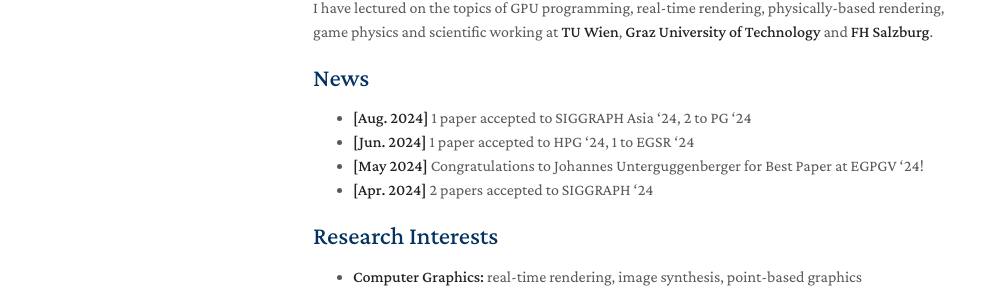
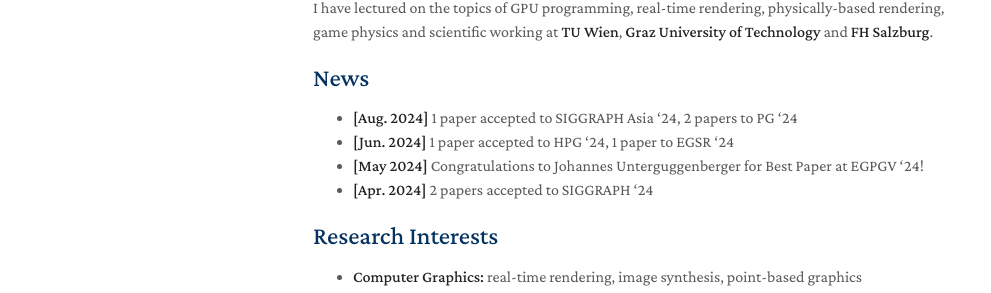
Before and after one commit to Snosixtyboo/snosixtyboo.github.io, a Jekyll site: the page built from index.md, in a window 1280 px wide and 1008 px high. Shown: the part 485-778 px from the top of the window, without its empty margins (157-1148 px from the left). Built offline with Jekyll 4.4.1, drawn with Linux system fonts in a browser that asks for light colours; nearby versions of some CDN libraries; a style sheet for code colours, icons or effects is not loaded; our own code applies the rules of GitHub Pages for plain Markdown files.

Commit message:
Updated news

```diff
--- a/index.md
+++ b/index.md
@@ -13,8 +13,8 @@
 I have lectured on the topics of GPU programming, real-time rendering, physically-based rendering, game physics and scientific working at **TU Wien**, **Graz University of Technology** and **FH Salzburg**.
 
 ## News
-- **[Aug. 2024]** 1 paper accepted to SIGGRAPH Asia '24, 2 to PG '24
-- **[Jun. 2024]** 1 paper accepted to HPG '24, 1 to EGSR '24
+- **[Aug. 2024]** 1 paper accepted to SIGGRAPH Asia '24, 2 papers to PG '24
+- **[Jun. 2024]** 1 paper accepted to HPG '24, 1 paper to EGSR '24
 - **[May 2024]** Congratulations to Johannes Unterguggenberger for Best Paper at EGPGV '24!
 - **[Apr. 2024]** 2 papers accepted to SIGGRAPH '24
 
```
Also changed, not shown: _includes/services.md (+8 -0 lines).
